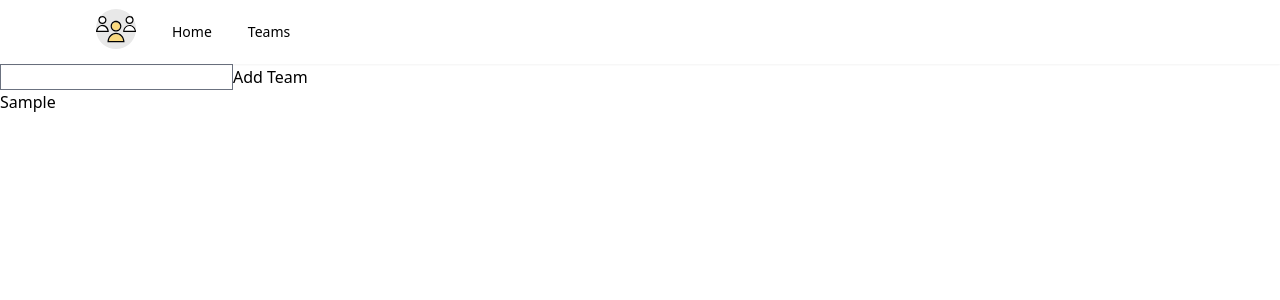
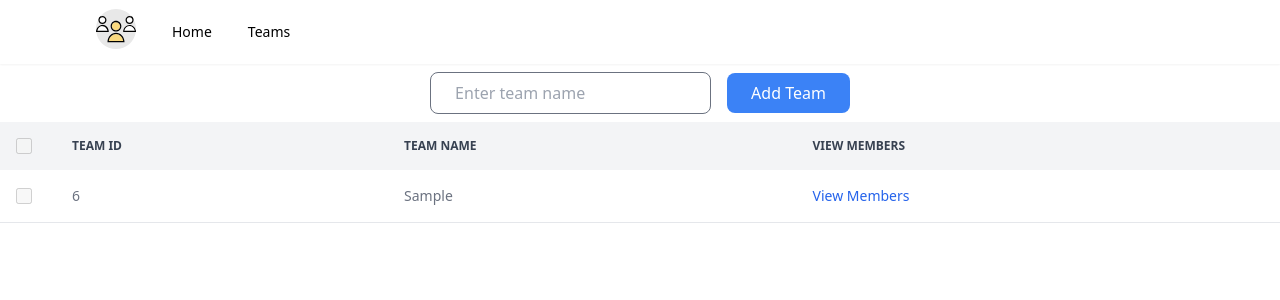
Before and after one commit to Shikharmall/heliverseAssignment, a React (Vite) app in the folder frontend/: page /teams in a window 1280 px wide. Both pictures are taken after typing "Sample" into the empty fields and a click on the button "Add Team". Shown: the top 300 px of the page. Built offline with nearby package versions, Linux system fonts and the light colour scheme.

Commit message:
add team page

```diff
--- a/frontend/src/App.jsx
+++ b/frontend/src/App.jsx
@@ -3,6 +3,7 @@ import { Routes, Route, useLocation } from "react-router-dom";
 
 import Home from "./pages/Home";
 import Teams from "./pages/Teams";
+import TeamMembers from "./pages/TeamMembers";
 
 function App() {
   const location = useLocation();
--- /dev/null
+++ b/frontend/src/pages/TeamMembers.jsx
@@ -0,0 +1,7 @@
+import React from 'react'
+
+export default function TeamMembers() {
+  return (
+    <div>TeamMembers</div>
+  )
+}
--- a/frontend/src/pages/Teams.jsx
+++ b/frontend/src/pages/Teams.jsx
@@ -4,6 +4,7 @@ import { useDispatch } from "react-redux";
 //import { addToTeamActions } from "../redux/actions";
 import { createTeamActions } from "../redux/actions";
 import { useSelector } from "react-redux";
+import { NavLink } from "react-router-dom";
 
 export default function () {
   const dispatch = useDispatch();
@@ -13,7 +14,7 @@ export default function () {
   const [teamName, setTeamName] = useState("");
   const submitHandler = () => {
     try {
-      dispatch(createTeamActions(teamName,6));
+      dispatch(createTeamActions(teamName, 6));
       setTeamName("");
     } catch (error) {
       console.log(error);
@@ -22,26 +23,106 @@ export default function () {
   return (
     <>
       <Header />
-
+      <div className="flex items-center justify-center">
         <input
           type="text"
           value={teamName}
           onChange={(e) => {
             setTeamName(e.target.value);
           }}
-        className="border border-gray-500"
+          placeholder="Enter team name"
+          className="border border-gray-500 px-6 py-2 rounded-lg m-2"
         />
         <button
+          className="bg-blue-500 text-white px-6 py-2 rounded-lg m-2"
           onClick={() => {
             submitHandler();
           }}
         >
           Add Team
         </button>
+      </div>
 
-      {teams.map((item, index) => (
-        <p key={index}>{item.teamName}</p>
-      ))}
+      <div className="w-full text-sm text-left text-gray-500 dark:text-gray-400 overflow-x-auto">
+        <table className="w-full text-sm text-left text-gray-500 dark:text-gray-400">
+          <thead className="text-xs text-gray-700 uppercase bg-gray-100 dark:bg-gray-700 dark:text-gray-400">
+            <tr>
+              <th scope="col" className="p-4">
+                <div className="flex items-center">
+                  <input
+                    id="checkbox-all-search"
+                    type="checkbox"
+                    className="w-4 h-4 text-blue-600 bg-gray-100 border-gray-300 rounded focus:ring-blue-500 dark:focus:ring-blue-600 dark:ring-offset-gray-800 dark:focus:ring-offset-gray-800 focus:ring-2 dark:bg-gray-700 dark:border-gray-600"
+                    disabled
+                  />
+                  <label htmlFor="checkbox-all-search" className="sr-only">
+                    checkbox
+                  </label>
+                </div>
+              </th>
+              <th scope="col" className="px-6 py-3">
+                Team ID
+              </th>
+              <th scope="col" className="px-6 py-3">
+                Team Name
+              </th>
+              <th scope="col" className="px-6 py-3">
+                View Members
+              </th>
+            </tr>
+          </thead>
+
+          <tbody>
+            {teams && teams.length > 0
+              ? teams.map((item, index) => (
+                  <tr
+                    className="bg-white border-b dark:bg-gray-800 dark:border-gray-700 hover:bg-gray-50 dark:hover:bg-gray-600"
+                    key={index}
+                  >
+                    <td className="w-4 p-4">
+                      <div className="flex items-center">
+                        <input
+                          id="checkbox-table-search-1"
+                          type="checkbox"
+                          className="w-4 h-4 text-blue-600 bg-gray-100 border-gray-300 rounded focus:ring-blue-500 dark:focus:ring-blue-600 dark:ring-offset-gray-800 dark:focus:ring-offset-gray-800 focus:ring-2 dark:bg-gray-700 dark:border-gray-600"
+                          disabled
+                        />
+                        <label
+                          htmlFor="checkbox-table-search-1"
+                          className="sr-only"
+                        >
+                          checkbox
+                        </label>
+                      </div>
+                    </td>
+
+                    <td className="px-6 py-4">{item.teamId}</td>
+
+                    <td className="px-6 py-4">{item.teamName}</td>
+
+                    <td className="px-6 py-4">
+                      <NavLink
+                        to={{
+                          pathname: `/teamMembers/${item.teamId}`,
+                        }}
+                        className="font-medium text-blue-600 dark:text-blue-500 hover:underline cursor-pointer"
+                      >
+                        View Members
+                      </NavLink>
+                    </td>
+                  </tr>
+                ))
+              : null}
+          </tbody>
+        </table>
+        <div>
+          {teams && teams.length > 0 ? null : (
+            <div className="flex items-center justify-center m-2">
+              <p>No teams found.</p>
+            </div>
+          )}
+        </div>
+      </div>
     </>
   );
 }
```
Lines whose indentation alone changed are shown as unchanged.
